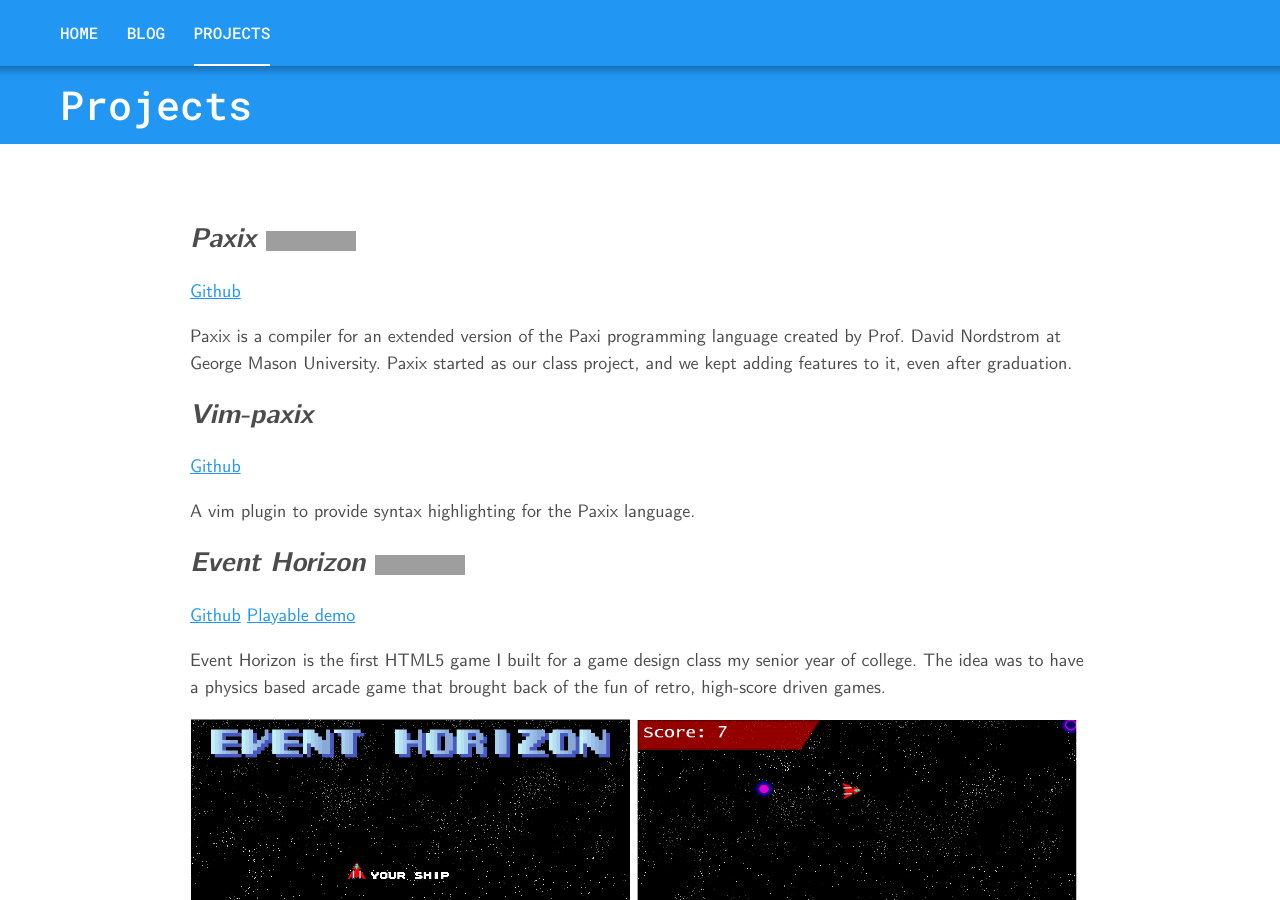
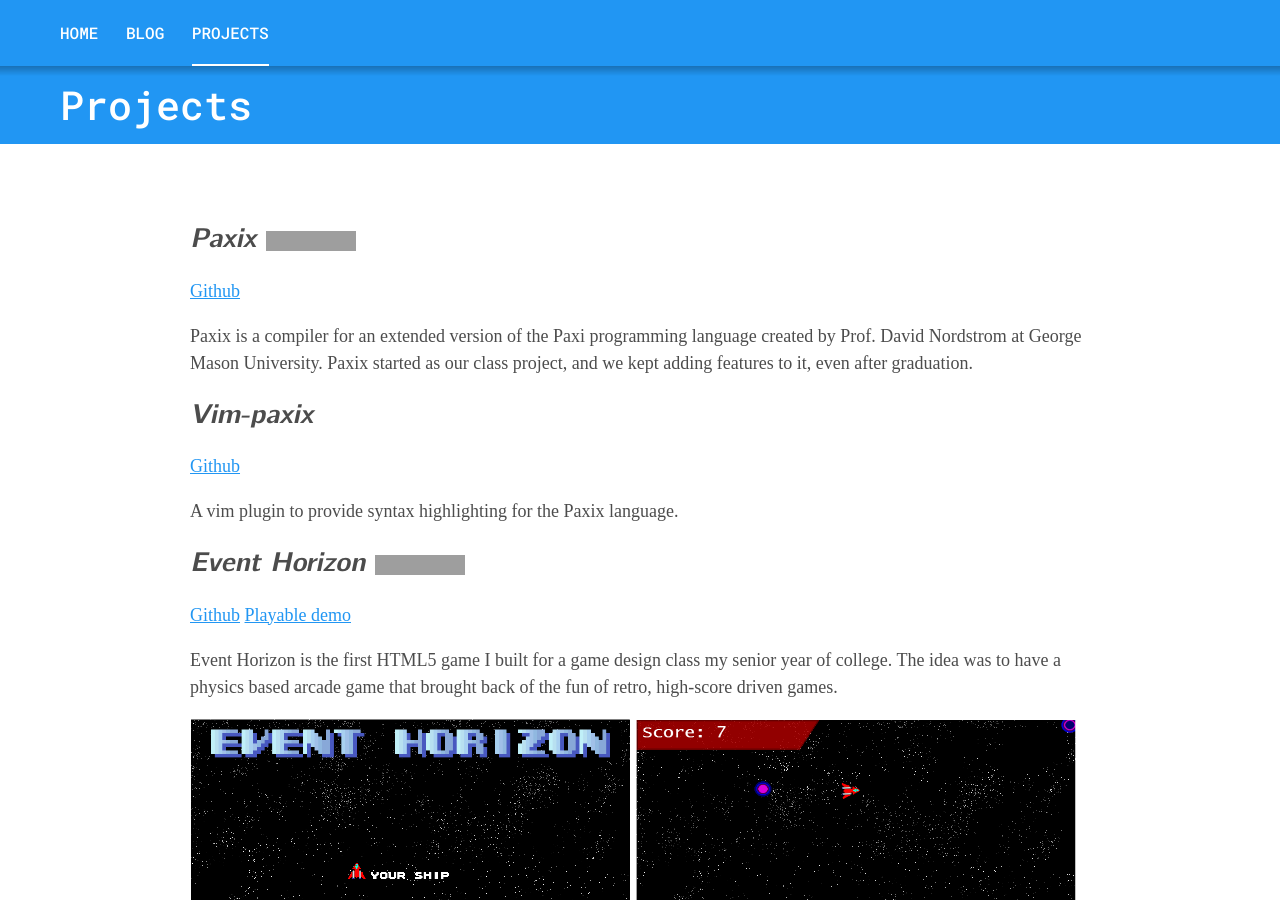
Before and after one commit to ewickert/ewickert.github.io, a Jekyll site: the page built from _pages/projects.markdown, in a window 1280 px wide and 900 px high. Built offline with Jekyll 4.4.1, drawn with Linux system fonts in a browser that asks for light colours; some web fonts are replaced; grey boxes are pictures that could not be loaded.

Commit message:
Switches to serif font

```diff
--- a/_sass/base/_reset.scss
+++ b/_sass/base/_reset.scss
@@ -22,7 +22,7 @@ html {
 }
 @font-face {
     font-family: "Computer Modern";
-    src: url('/assets/Fonts/cmunss.otf');
+    src: url('/assets/Fonts/cmunrm.otf');
     font-style: normal;
   }
   @font-face {
```
